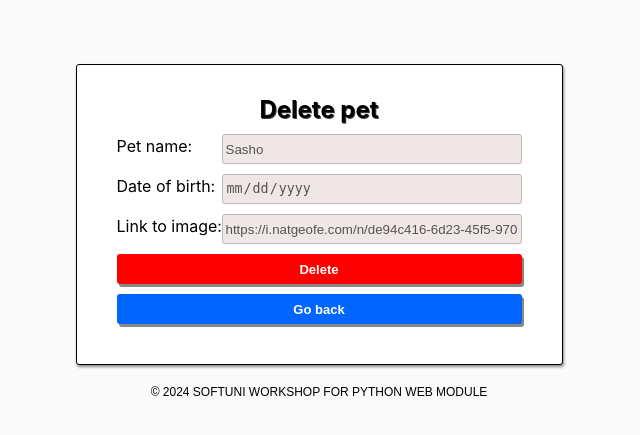
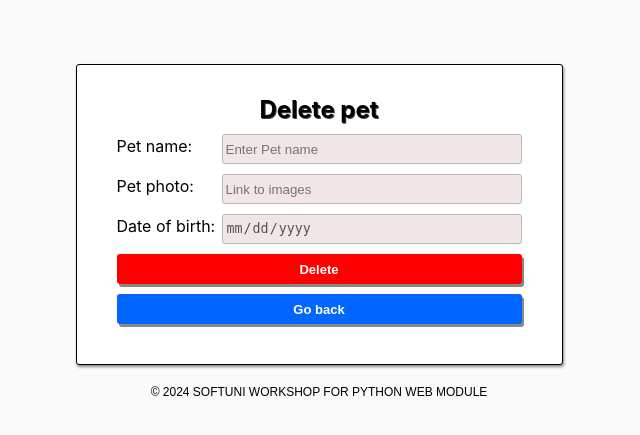
Before and after one commit to stilyan91/petstagram, a Django app: a page that uses templates/pets/pet-delete-page.html in a window 1280 px wide. Shown: the part 86-521 px from the top of the page, without its empty margins (321-961 px from the left). Run offline with Django 5.2, Linux system fonts and the light colour scheme; data that the repository does not hold is empty.

Commit message:
edit/delete functionality

```diff
--- a/Petstagram/pets/forms.py
+++ b/Petstagram/pets/forms.py
@@ -5,7 +5,7 @@ from .models import Pet
 # FORM use when getting data not related to model ( note create model instance)
 # MODEL FORM use when getting data related to model ( create model instance)
 
-class PetAddForm(forms.ModelForm):
+class BaseForm(forms.ModelForm):
     class Meta:
         model = Pet
         field = '__all__'  # or [field1, ....]
@@ -22,9 +22,19 @@ class PetAddForm(forms.ModelForm):
             'date_of_birth': "Date of birth",
         }
 
-class PetEditForm(forms.ModelForm):
+
+class PetAddForm(BaseForm):
     pass
 
 
-class PetDeleteForm(forms.ModelForm):
+class PetEditForm(BaseForm):
     pass
+
+
+class PetDeleteForm(BaseForm):
+    def __init__(self, *args, **kwargs):
+        super().__init__(*args, **kwargs)
+
+        for (_, field) in self.fields.items():
+            field.widget.attrs['disabled'] = 'disabled'
+            field.widget.attrs['readonly'] = 'readonly'
--- a/Petstagram/pets/views.py
+++ b/Petstagram/pets/views.py
@@ -29,8 +29,27 @@ def pet_details(request, username, pet_name):
 
 
 def edit_pet(request, username, pet_name):
-    return render(request, 'pets/pet-edit-page.html')
+    pet = Pet.objects.filter(slug=pet_name).first()
+
+    if request.method == 'GET':
+        form = PetEditForm(instance=pet, initial=pet.__dict__)
+    else:
+        form = PetEditForm(request.POST, instance=pet)
+        if form.is_valid():
+            form.save()
+            return redirect('pet_details', username, pet_name)
+    context = {"form": form, 'pet_name': pet_name, 'username': username}
+    return render(request, 'pets/pet-edit-page.html', context=context)
 
 
 def delete_pet(request, username, pet_name):
-    return render(request, 'pets/pet-delete-page.html')
+    pet = Pet.objects.filter(slug=pet_name).first()
+    form = PetDeleteForm(instance=pet)
+    if request.method == 'POST':
+        form = PetDeleteForm(request.POST, instance=pet)
+        if form.is_valid():
+            pet.delete()
+            return redirect('profile-details', pk=1)
+    context = {'form': form, 'pet_name': pet_name, 'username': username }
+
+    return render(request, 'pets/pet-delete-page.html', context=context)
--- a/templates/pets/pet-delete-page.html
+++ b/templates/pets/pet-delete-page.html
@@ -3,21 +3,9 @@
     <div class="edit-delete edit-photo">
         <h2>Delete pet</h2>
         <!-- Starts Delete Pet Form -->
-        <form action="#">
-            <p>
-                <label for="pet-name">Pet name: </label>
-                <input type="text" placeholder="Name" value="Sasho" disabled>
-            </p>
-            <p>
-                <label for="pet-date">Date of birth: </label>
-                <input type="date" disabled>
-            </p>
-            <p>
-                <label for="pet-image">Link to image: </label>
-                <input type="text" placeholder="Link to image"
-                       value="https://i.natgeofe.com/n/de94c416-6d23-45f5-9708-e8d56289268e/naturepl_01132178.jpg?w=636&h=631"
-                       alt="pet image" disabled>
-            </p>
+        <form action="{% url 'delete_pet' username  pet_name %}">
+            {% csrf_token %}
+            {{ form.as_p }}
             <!-- Delete Pet Button -->
             <button class="delete-btn" type="submit">Delete</button>
             <!-- Go Back Button -->
```
Also changed, not shown: templates/accounts/profile-details-page.html (+4 -6 lines), templates/pets/pet-edit-page.html (+4 -20 lines).
